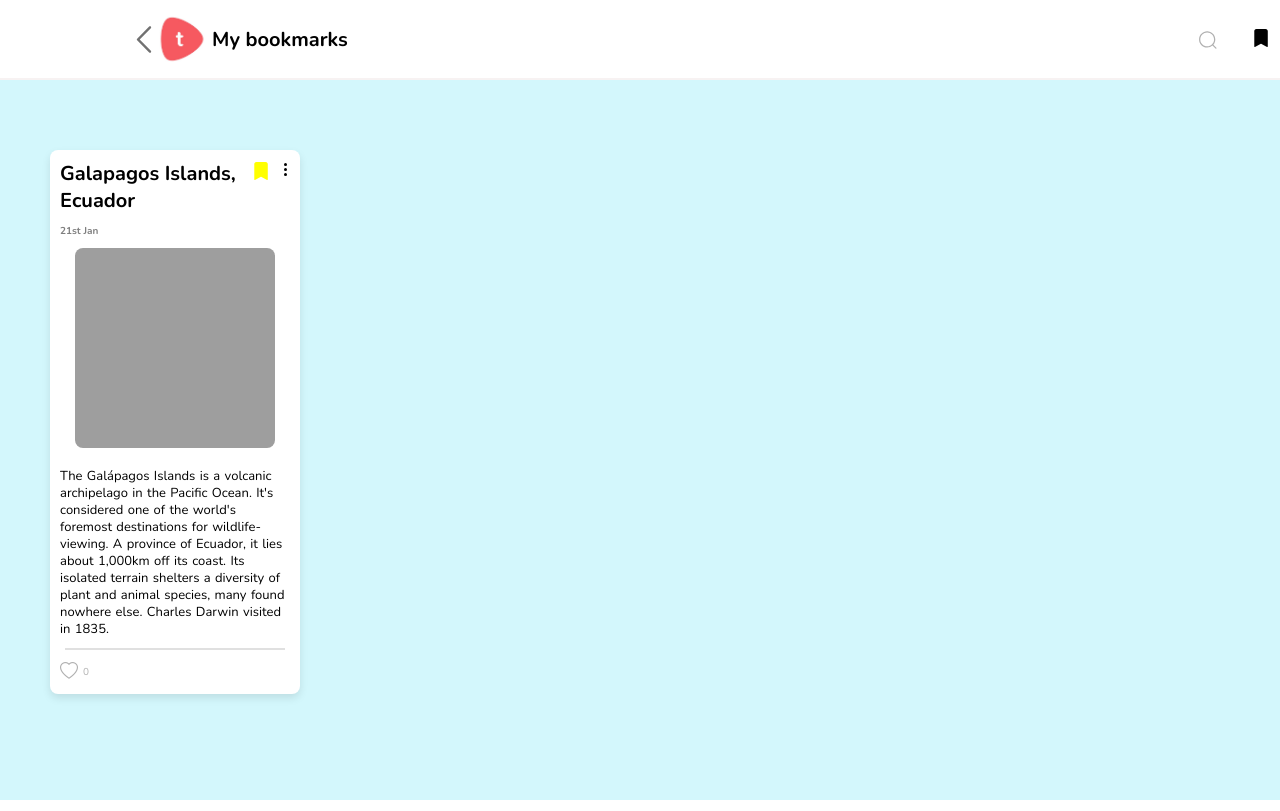
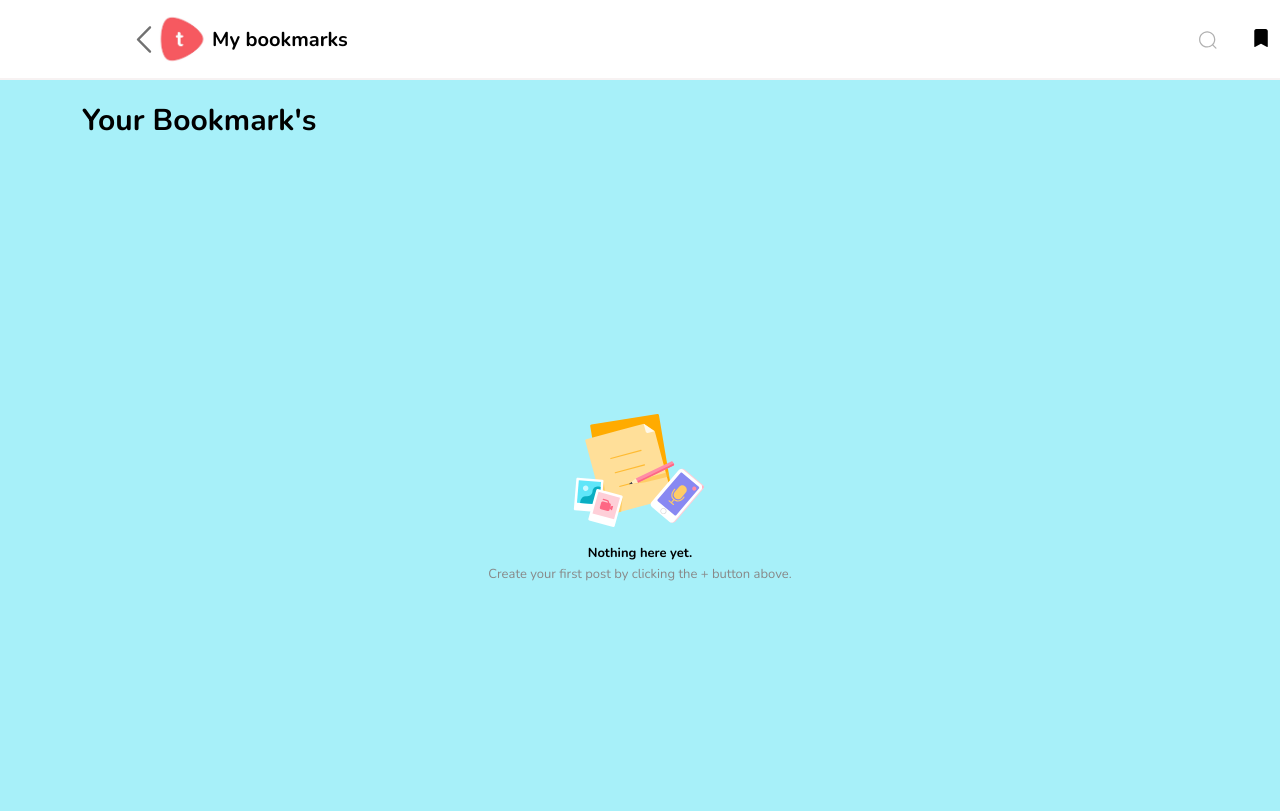
Before and after one commit to rahulvarma5297/Digital-Wall, a React (Create React App) app: page /bookmarks in a window 1280 px wide. Both pictures are taken after a click on the element 261 px from the left and 172 px from the top of the page. Built offline with nearby package versions, Linux system fonts and the light colour scheme; grey boxes are pictures that could not be loaded.

Commit message:
book mark bug

```diff
--- a/src/components/Board/Post.js
+++ b/src/components/Board/Post.js
@@ -10,7 +10,9 @@ const PostItem = (props) => {
   const { store, setStore } = React.useContext(AppContext);
 
   const toggleOptions = () => {
-    setShowOptions(!showOptions);
+    if (props.setToggle !== null) {
+      setShowOptions(!showOptions);
+    }
   };
   return (
     <div>
@@ -106,7 +108,6 @@ const PostItem = (props) => {
                         console.log(new_data);
                         setStore({ ...store, data: new_data });
                       }}
-
                       style={{ color: "red" }}
                     >
                       <img
--- a/src/components/Bookmark/Bookmark.js
+++ b/src/components/Bookmark/Bookmark.js
@@ -5,6 +5,7 @@ import img from "../images/smlogo.jpeg";
 import { AppContext } from "../../Context";
 import Post from "../Board/Post";
 import srch from "../images/search.svg";
+import img2 from "../images/pic1.svg";
 
 const Bookmark = () => {
   const { store, setStore } = React.useContext(AppContext);
@@ -17,7 +18,9 @@ const Bookmark = () => {
     store.data.map((element) => {
       element.posts.filter((post) => {
         if (post.bookmark === 1) {
-          bookmarkedPosts.push(post);
+          // bookmarkedPosts.push(post);
+          // push parent id also
+          bookmarkedPosts.push([element.id, post]);
         }
       });
     });
@@ -70,7 +73,7 @@ const Bookmark = () => {
           height: "90vh",
         }}
       >
-        {data &&
+        {data.length > 0 &&
           data
             ?.filter((val) => {
               if (search === "") {
@@ -84,19 +87,40 @@ const Bookmark = () => {
             .map((element) => {
               return (
                 <Post
-                  key={element.id}
-                  title={element.title}
-                  image={element.image}
-                  content={element.content}
-                  like={element.like}
-                  date={element.date}
-                  parentid={element.id}
-                  count={element.count}
-                  bookmark={element.bookmark}
+                  key={element[1].id}
+                  title={element[1].title}
+                  image={element[1].image}
+                  content={element[1].content}
+                  like={element[1].like}
+                  date={element[1].date}
+                  dataid={element[0]}
+                  parentid={element[1].id}
+                  setToggle={null}
+                  count={element[1].count}
+                  bookmark={element[1].bookmark}
                 />
               );
             })}
       </div>
+
+      <div
+          className="content"
+          style={{
+            display: data.length === 0 ? "block" : "none",
+            backgroundColor: "#A7F0F9",
+          }}
+        >
+          <h2 className="heading">Your Bookmark's</h2>
+          <div className="add-something-icon">
+            <img src={img2} alt="img" />
+            <div className="no-posts-text">
+              <p className="p1">Nothing here yet.</p>
+              <p>Create your first post by clicking the + button above.</p>
+            </div>
+          </div>
+        </div>
+
+
     </div>
   );
 };
```
Also changed, not shown: 1 other file (tests, documents, lock files or other folders).
